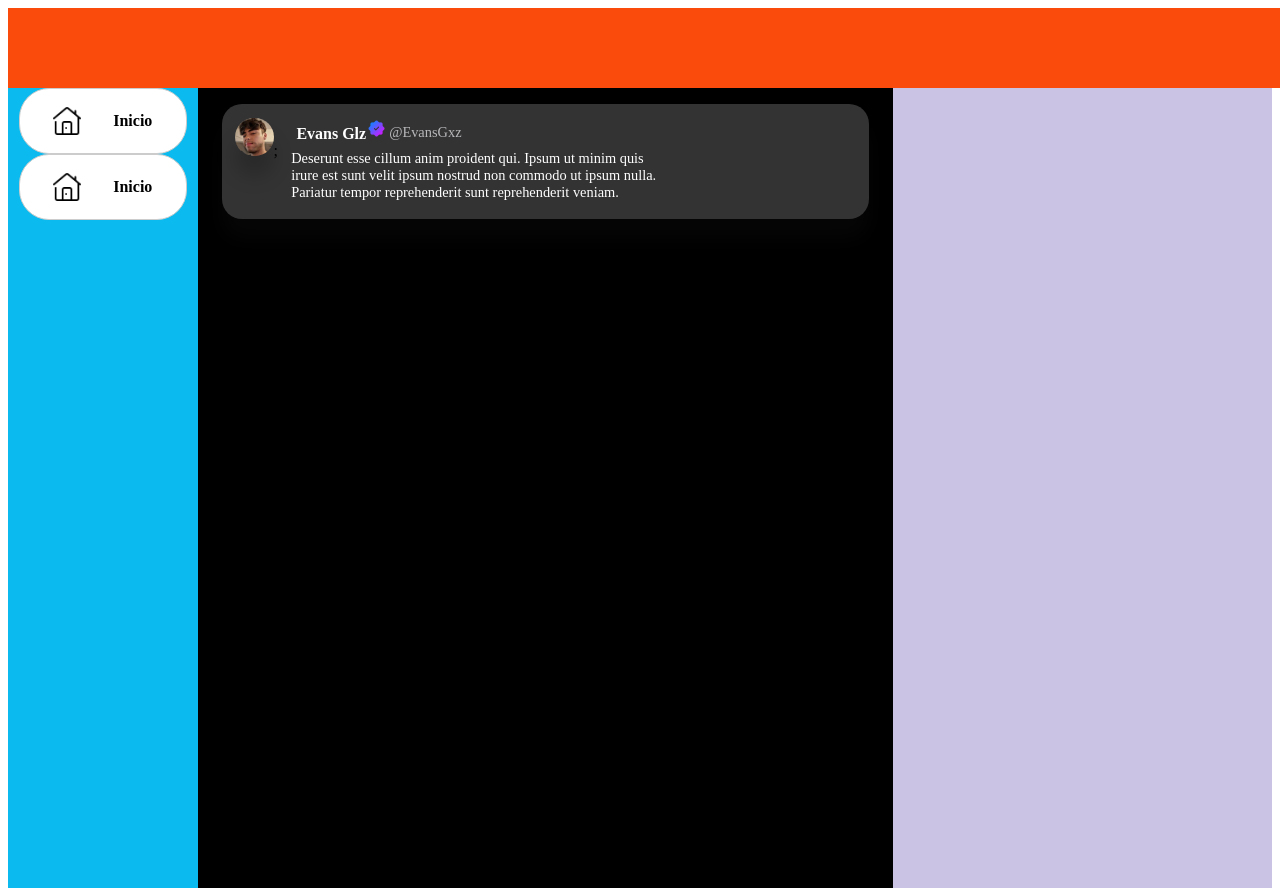
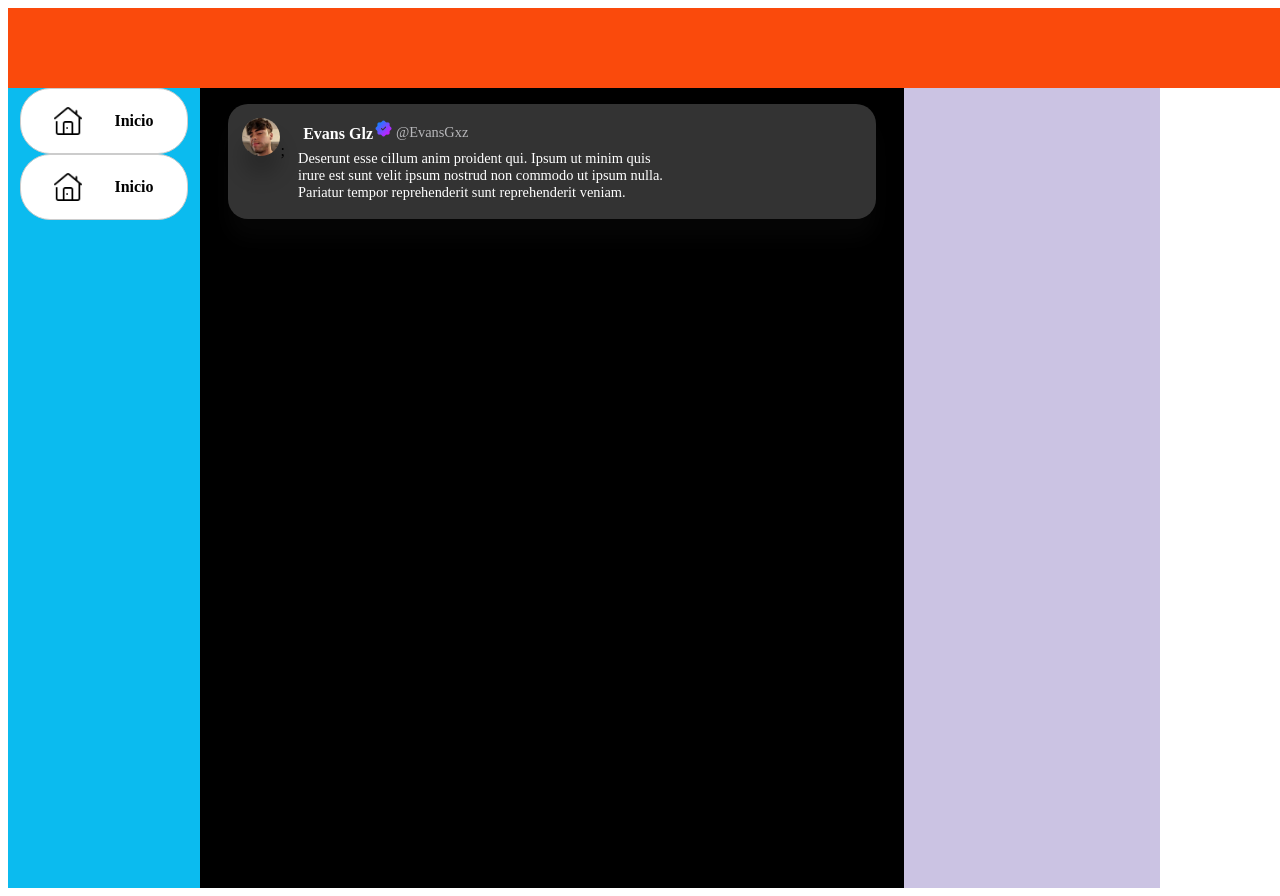
Before and after one commit to EvansGxz/Un-Crystal, a React (Create React App) app: page / in a window 1280 px wide. Built offline with nearby package versions, Linux system fonts and the light colour scheme.

Commit message:
New diensions

```diff
--- a/src/Components/Structure/news.js
+++ b/src/Components/Structure/news.js
@@ -1,10 +1,10 @@
 import styled from "@emotion/styled";
 import { colors } from "../../Styles/colors";
-import Home from "../../assets/Aside/home.png"
+
 
 export const News = styled.div`
   background-color: ${colors.ligthPurple};
-  width: 30vw;
+  width: 20vw;
   height: 100vh;
   display: flex;
   flex-direction: column;
```
